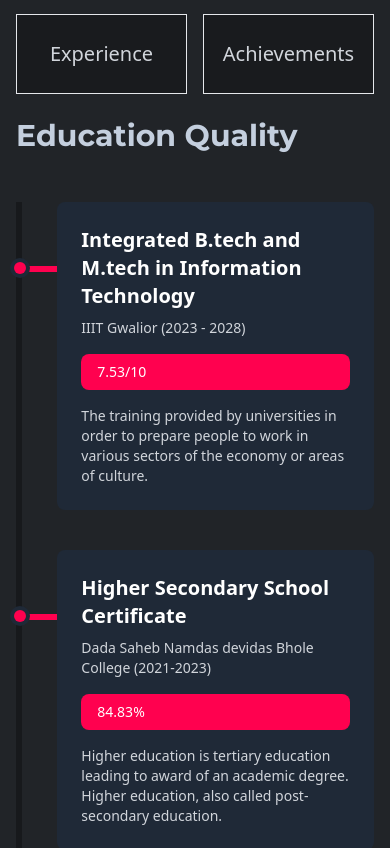
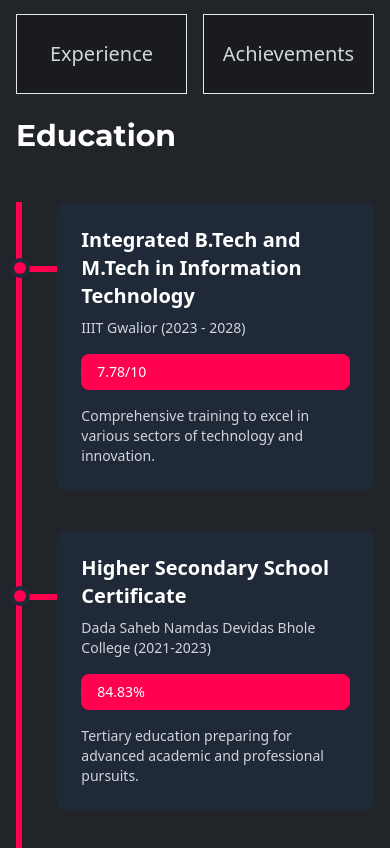
Before and after one commit to Soham271/Portfolio, a React (Create React App) app in the folder Frontend/: page / in a window 390 px wide. Shown: the part 4977-5825 px from the top of the page. Built offline with nearby package versions, Linux system fonts and the light colour scheme.

Commit message:
Update Education.js

```diff
--- a/Frontend/src/components/resume/Education.js
+++ b/Frontend/src/components/resume/Education.js
@@ -6,62 +6,36 @@ const Education = () => {
   return (
     <motion.div
       initial={{ opacity: 0 }}
-      animate={{ opacity: 1, transition: { duration: 0.5 } }}
-      className="w-full flex flex-col lgl:flex-row gap-10 lgl:gap-20"
+      animate={{ opacity: 1 }}
+      transition={{ duration: 0.5 }}
+      className="w-full flex flex-col lg:flex-row gap-10 lg:gap-20"
     >
-      {/* part one */}
-      <div>
-        <div className="py-6 lgl:py-12 font-titleFont flex flex-col gap-4">
-          <h2 className="text-3xl md:text-4xl font-bold">Education Quality</h2>
+      <div className="w-full">
+        <div className="py-6 lg:py-12 font-titleFont flex flex-col gap-4">
+          <h2 className="text-3xl md:text-4xl font-bold text-white">
+            Education
+          </h2>
         </div>
-        <div className="mt-6 lgl:mt-14 w-full h-[1000px] border-l-[6px] border-l-black border-opacity-30 flex flex-col gap-10">
+        <div className="mt-6 lg:mt-14 w-full border-l-[6px] border-designColor flex flex-col gap-10">
           <ResumeCard
-            title="Integrated B.tech and M.tech in Information Technology"
+            title="Integrated B.Tech and M.Tech in Information Technology"
             subTitle="IIIT Gwalior (2023 - 2028)"
-            result="7.53/10"
-            des="The training provided by universities in order to prepare people to work in various sectors of the economy or areas of culture."
+            result="7.78/10"
+            des="Comprehensive training to excel in various sectors of technology and innovation."
           />
           <ResumeCard
-            title="Higher Secondary School  Certificate"
-            subTitle="Dada  Saheb Namdas devidas Bhole College (2021-2023) "
+            title="Higher Secondary School Certificate"
+            subTitle="Dada Saheb Namdas Devidas Bhole College (2021-2023)"
             result="84.83%"
-            des="Higher education is tertiary education leading to award of an academic degree. Higher education, also called post-secondary education."
+            des="Tertiary education preparing for advanced academic and professional pursuits."
           />
           <ResumeCard
             title="Central Board of Secondary Education"
             subTitle="Tapti Public School (2009 - 2020)"
             result="90.2%"
-            des="Secondary education or post-primary education covers two phases on the International Standard Classification of Education scale."
+            des="Foundational education covering key academic disciplines."
           />
         </div>
-      </div>
-      {/* part Two */}
-
-      <div>
-        {/* <div className="py-6 lgl:py-12 font-titleFont flex flex-col gap-4">
-          <p className="text-sm text-designColor tracking-[4px]">2010 - 2022</p>
-          <h2 className="text-3xl md:text-4xl font-bold">Job Experience</h2>
-        </div> */}
-        {/* <div className="mt-6 lgl:mt-14 w-full h-[1000px] border-l-[6px] border-l-black border-opacity-30 flex flex-col gap-10">
-          <ResumeCard
-            title="Sr. Software Engineer"
-            subTitle="Google Out Tech - (2017 - Present)"
-            result="USA"
-            des="Google's hiring process is an important part of our culture. Googlers care deeply about their teams and the people who make them up."
-          />
-          <ResumeCard
-            title="Web Developer & Trainer"
-            subTitle="Apple Developer Team - (2012 - 2016)"
-            result="MALAYSIA"
-            des="A popular destination with a growing number of highly qualified homegrown graduates, it's true that securing a role in Malaysia isn't easy."
-          />
-          <ResumeCard
-            title="Front-end Developer"
-            subTitle="Nike - (2020 - 2011)"
-            result="Oman"
-            des="The Oman economy has grown strongly over recent years, having transformed itself from a producer and innovation-based economy."
-          />
-        </div> */}
       </div>
     </motion.div>
   );
```
